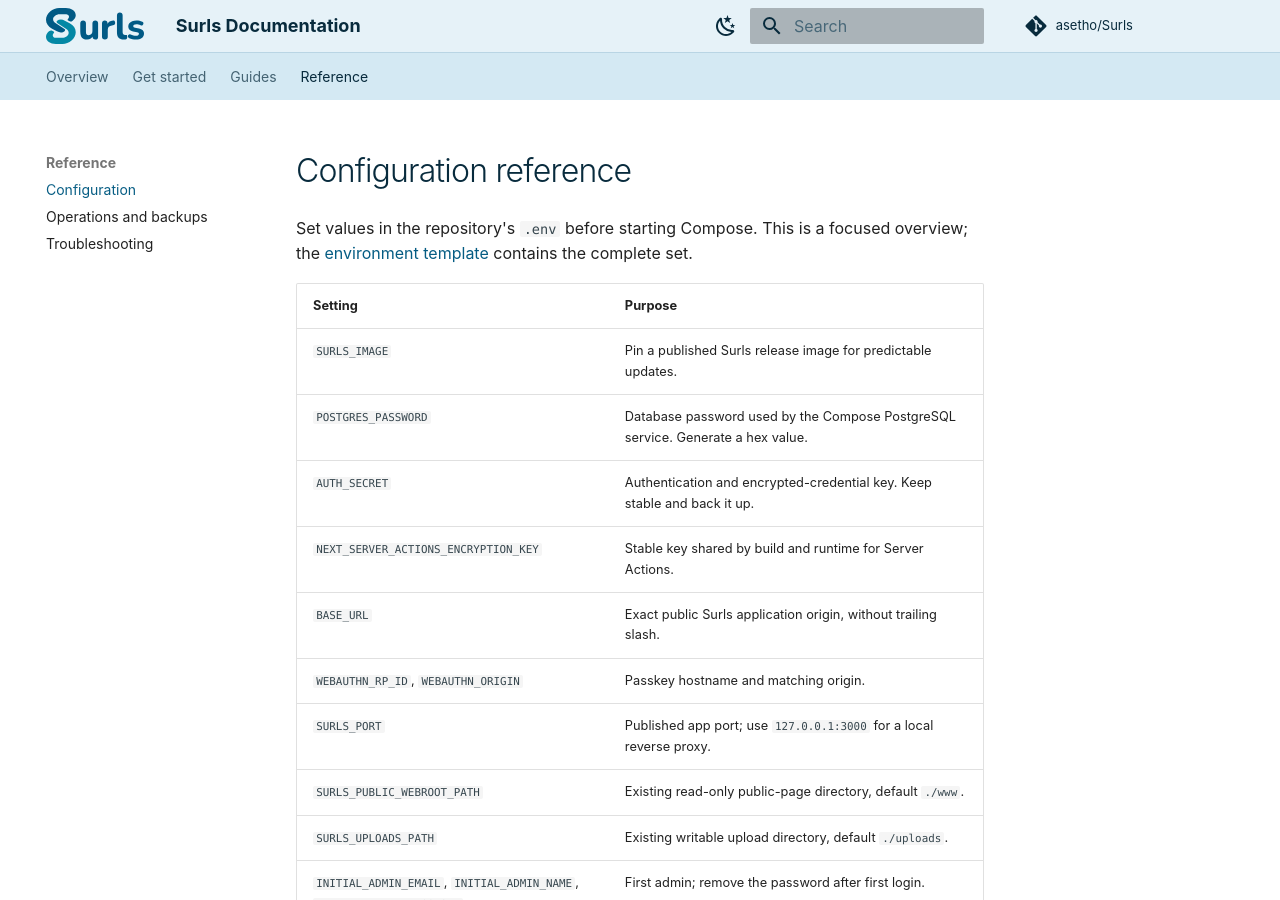
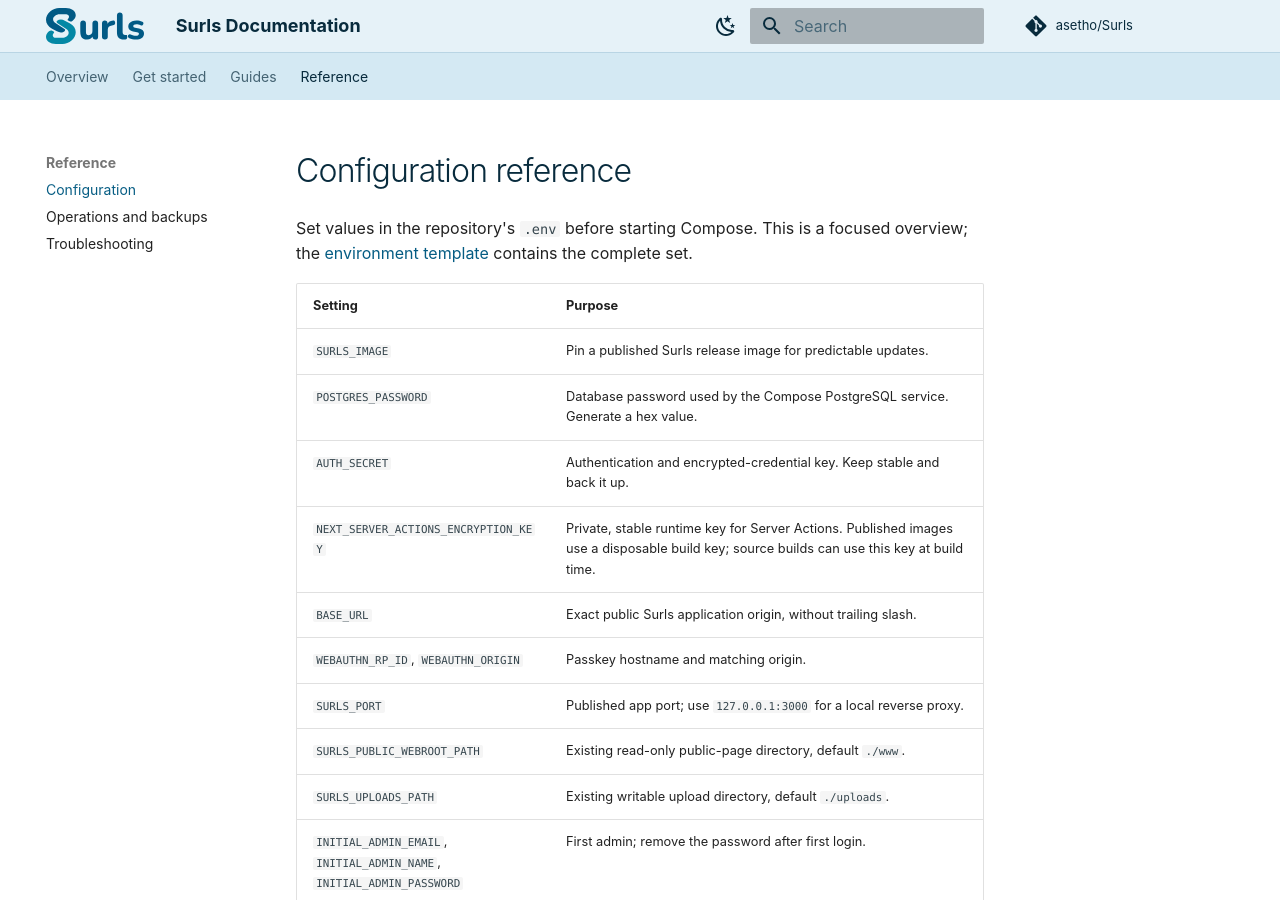
Before and after one commit to asetho/Surls, an MkDocs documentation site: the page built from apps/docs/docs/reference/configuration.md, in a window 1280 px wide and 900 px high. Built offline with MkDocs 1.6.1 and Material for MkDocs 9.7.7, drawn with Linux system fonts in a browser that asks for light colours; some web fonts are replaced; comment, search, counter and statistics services are not loaded.

Commit message:
Clarify runtime key guidance for published images

```diff
--- a/apps/docs/docs/reference/configuration.md
+++ b/apps/docs/docs/reference/configuration.md
@@ -7,7 +7,7 @@
 | `SURLS_IMAGE` | Pin a published Surls release image for predictable updates. |
 | `POSTGRES_PASSWORD` | Database password used by the Compose PostgreSQL service. Generate a hex value. |
 | `AUTH_SECRET` | Authentication and encrypted-credential key. Keep stable and back it up. |
-| `NEXT_SERVER_ACTIONS_ENCRYPTION_KEY` | Stable key shared by build and runtime for Server Actions. |
+| `NEXT_SERVER_ACTIONS_ENCRYPTION_KEY` | Private, stable runtime key for Server Actions. Published images use a disposable build key; source builds can use this key at build time. |
 | `BASE_URL` | Exact public Surls application origin, without trailing slash. |
 | `WEBAUTHN_RP_ID`, `WEBAUTHN_ORIGIN` | Passkey hostname and matching origin. |
 | `SURLS_PORT` | Published app port; use `127.0.0.1:3000` for a local reverse proxy. |
```
Also changed, not shown: README.md.
